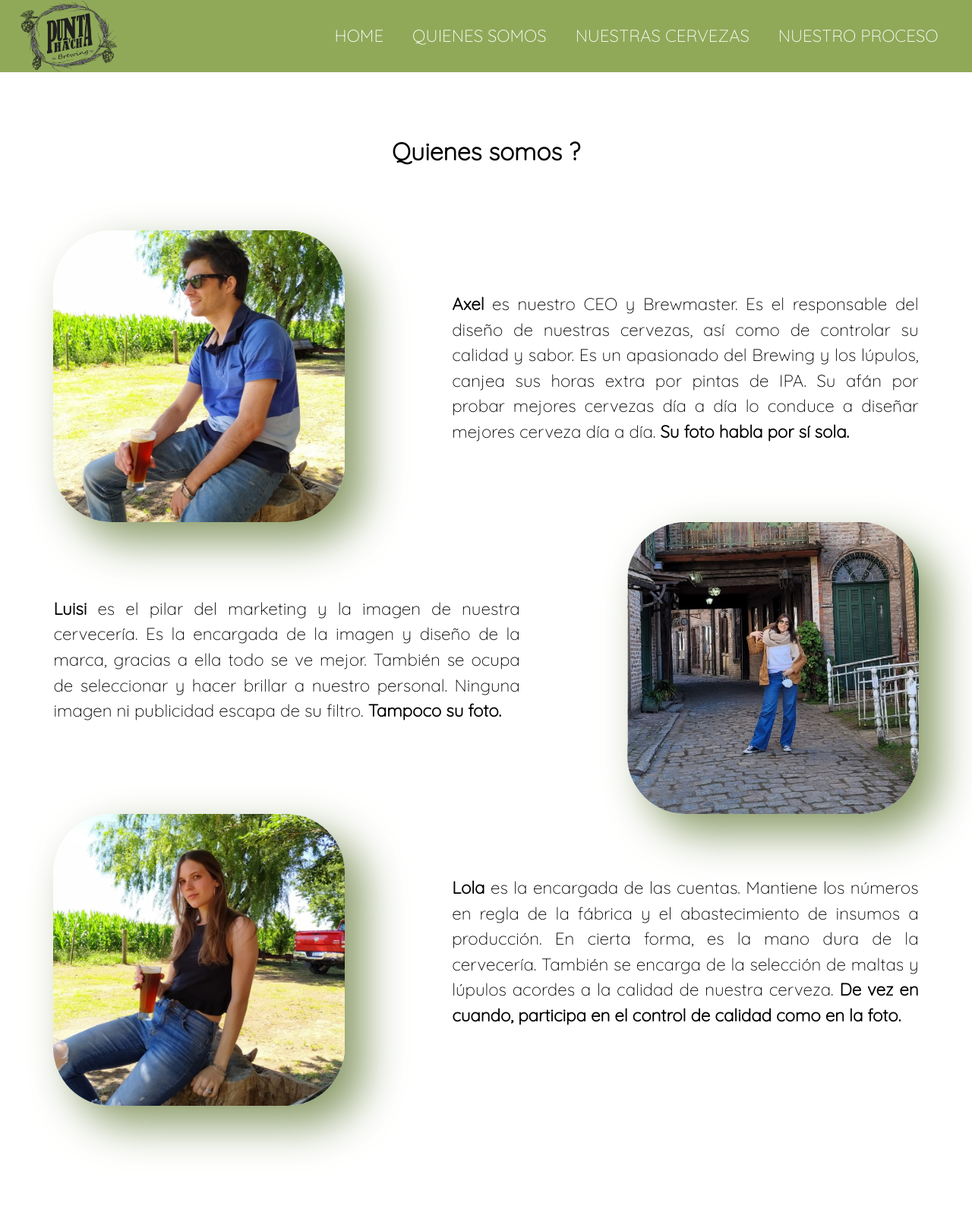
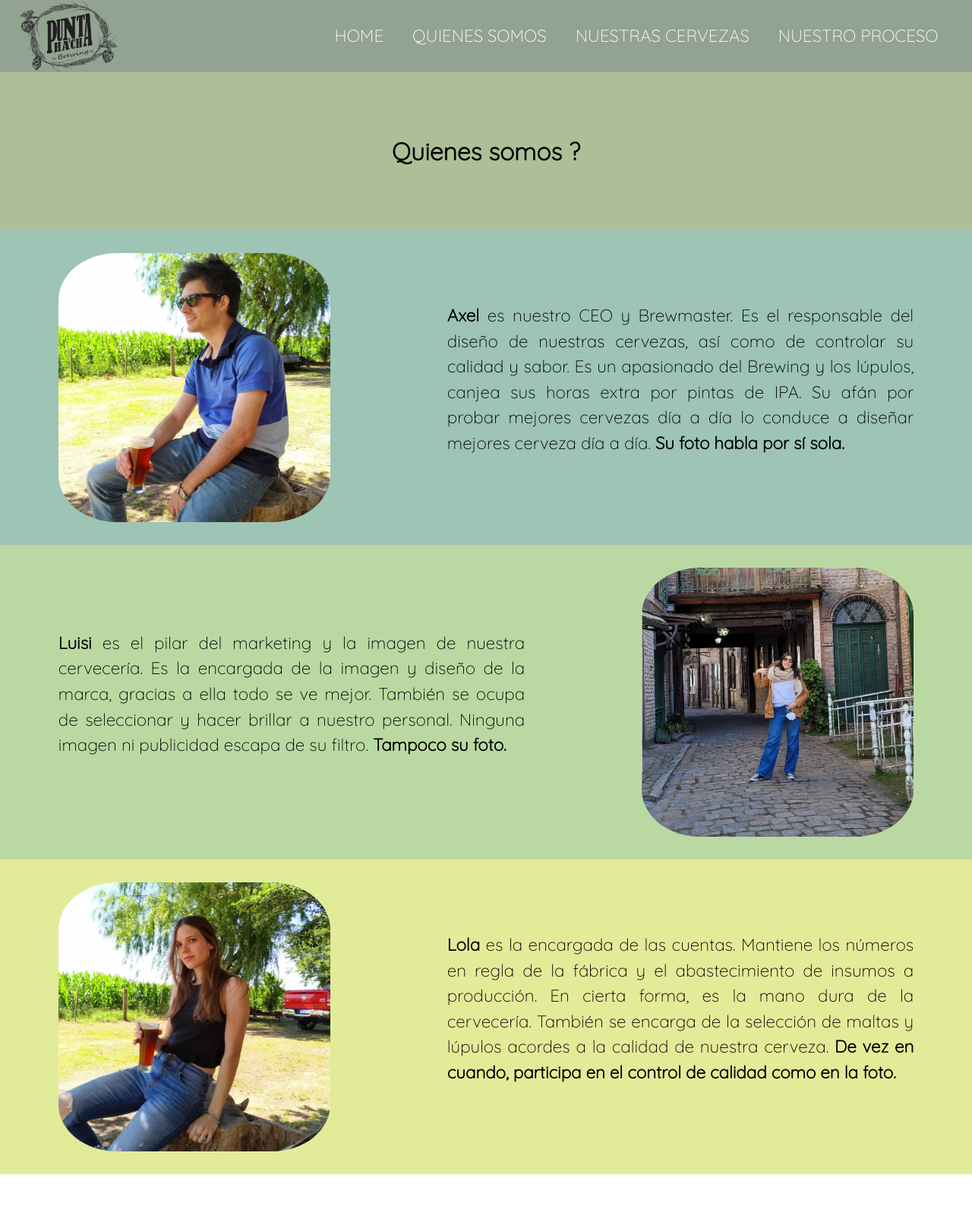
Before and after one commit to axelgiudicatti/CODERHOUSE-GRID, a plain HTML site: page PUNTA Y HACHA BREWING-GRIDS/pages/nosotros.html in a window 1280 px wide. Shown: the top 1600 px of the page at 76% size. Drawn offline with Linux system fonts and the light colour scheme.

Commit message:
nuevo estilo

```diff
--- a/PUNTA Y HACHA BREWING-GRIDS/CSS/style.css
+++ b/PUNTA Y HACHA BREWING-GRIDS/CSS/style.css
@@ -55,20 +55,21 @@ main {
   justify-items: stretch;
   align-items: stretch;
   align-content: center;
+  background-color: #bad9a2;
+  padding-top: 30px;
+  padding-bottom: 30px;
 }
 .picturecontainer img {
   width: 30vw;
   border-radius: 3%;
-  opacity: 0.5;
+  opacity: 0.7;
 }
 
-.home {
-  background: linear-gradient(#90a959 30%, white 80%);
-}
 .home h1 {
-  color: white;
+  color: black;
   text-transform: uppercase;
   text-shadow: #6494aa;
+  background-color: #adbf97;
 }
 
 .picturecontainer img:hover {
@@ -81,7 +82,7 @@ main {
 /*                                             HEADER                                                        */
 
 .--background {
-  background-color: #90a959;
+  background-color: #93a392;
   padding-left: 2%;
   padding-right: 2%;
 }
@@ -118,6 +119,7 @@ main {
 .-description {
   text-align: justify;
   width: 48vw;
+  text-shadow: black;
 }
 .axel,
 .lola,
@@ -126,10 +128,24 @@ main {
   grid-template-columns: auto auto;
   grid-template-rows: auto;
   align-items: center;
+  padding-bottom: 15px;
+  padding-top: 15px;
   justify-content: space-around;
   justify-items: center;
 }
-
+.nosotros h1 {
+  background-color: #adbf97;
+  color: black;
+}
+.axel {
+  background-color: #9dc4b5;
+}
+.luisi {
+  background-color: #bad9a2;
+}
+.lola {
+  background-color: #e2eb98;
+}
 .luisi img {
   grid-column-start: 2;
   grid-column-end: 2;
@@ -143,18 +159,19 @@ main {
   grid-row-end: 1;
 }
 .-img {
-  width: 30vw;
+  width: 28vw;
   height: 30vw;
   border-radius: 6vw;
-  box-shadow: 25px 25px 55px #8a9b68;
+  /*box-shadow: 25px 25px 55px #8a9b68;*/
 }
 .-img:hover {
-  transform: scale(1.15);
+  transform: scale(1.07);
   transition-delay: 100ms;
   transition-duration: 800ms;
 }
 
 /*                                                CONTACT                                               */
+
 fieldset {
   border: none;
   line-height: 2.2rem;
--- a/PUNTA Y HACHA BREWING-GRIDS/pages/nosotros.html
+++ b/PUNTA Y HACHA BREWING-GRIDS/pages/nosotros.html
@@ -51,7 +51,7 @@
       </div>
     </header>
     <main>
-      <section class="background">
+      <section class="nosotros">
         <h1>Quienes somos ?</h1>
         <div class="descripciones">
           <div class="axel">
```
Also changed, not shown: PUNTA Y HACHA BREWING-GRIDS/pages/contact.html (+1 -1 lines).
